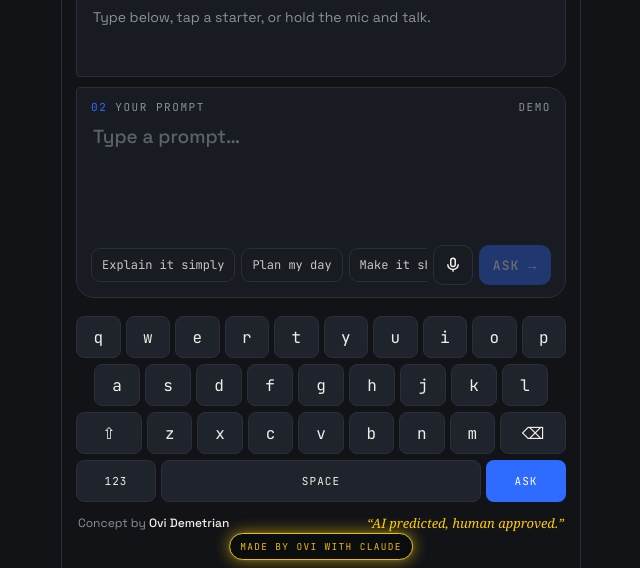
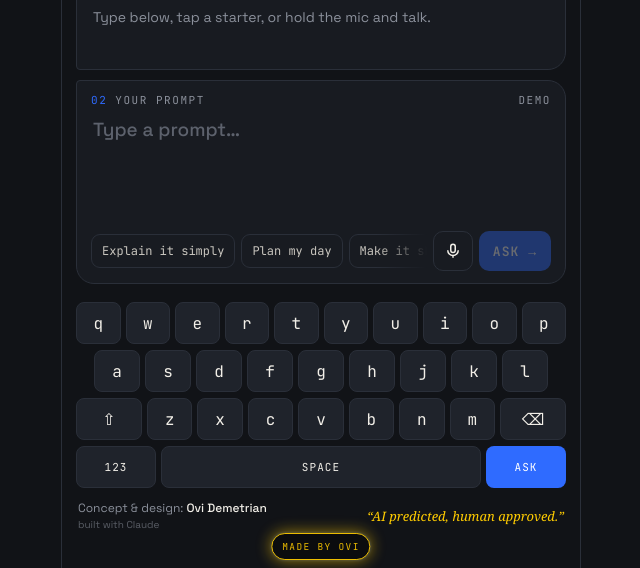
Before and after one commit to ovidemetrian/BLISS, a plain HTML site: page ai-life/index.html in a window 1280 px wide. Shown: the part 232-800 px from the top of the page, without its empty margins (319-959 px from the left). Drawn offline with Linux system fonts and the light colour scheme.

Commit message:
Add files via upload

```diff
--- a/ai-life/index.html
+++ b/ai-life/index.html
@@ -94,6 +94,7 @@ body[data-tab="bliss"] .actions .ok,body[data-tab="av"] .actions .ok{color:#fff}
 .row{display:flex;gap:6px;align-items:center;margin-top:6px}
 .chips{display:flex;gap:6px;overflow-x:auto;flex:1;min-width:0;scrollbar-width:none}
 .chips::-webkit-scrollbar{display:none}
+.chips{-webkit-mask-image:linear-gradient(90deg,#000 85%,transparent);mask-image:linear-gradient(90deg,#000 85%,transparent);padding-right:24px}
 .chip{font-family:var(--mono);font-size:12px;padding:8px 10px;border-radius:9px;border:1px solid var(--line);color:#c8c5be;white-space:nowrap}
 #mic{width:40px;height:40px;border-radius:10px;border:1px solid var(--line);display:grid;place-items:center;flex:none}
 #mic.live{background:var(--red);border-color:var(--red)}
@@ -197,7 +198,7 @@ body[data-tab="bliss"] .card .done,body[data-tab="av"] .card .done{color:#fff}
   <section id="kbd" aria-label="BLISS keyboard"></section>
 </main>
 
-<footer><span>Concept by <b>Ovi Demetrian</b></span><em>“AI predicted, human approved.”</em></footer>
+<footer><span>Concept &amp; design: <b>Ovi Demetrian</b><br><small style="opacity:.6">built with Claude</small></span><em>“AI predicted, human approved.”</em></footer>
 
 <div class="sheet" id="setSheet"><div class="card">
   <h3>One chair, any AI</h3>
@@ -222,7 +223,7 @@ body[data-tab="bliss"] .card .done,body[data-tab="av"] .card .done{color:#fff}
   <button class="done" id="recDone">CLOSE</button>
 </div></div>
 
-<div id="badge">MADE BY OVI WITH CLAUDE</div>
+<div id="badge">MADE BY OVI</div>
 
 <script>
 const $ = s => document.querySelector(s);
--- a/ai-life/sw.js
+++ b/ai-life/sw.js
@@ -1,4 +1,4 @@
-const CACHE = 'ai-life-bliss-v2';
+const CACHE = 'ai-life-bliss-v3';
 const SHELL = ['./', 'index.html', 'manifest.webmanifest', 'icon.svg',
   'icon-192.png', 'icon-512.png', 'icon-maskable-512.png'];
 
```
